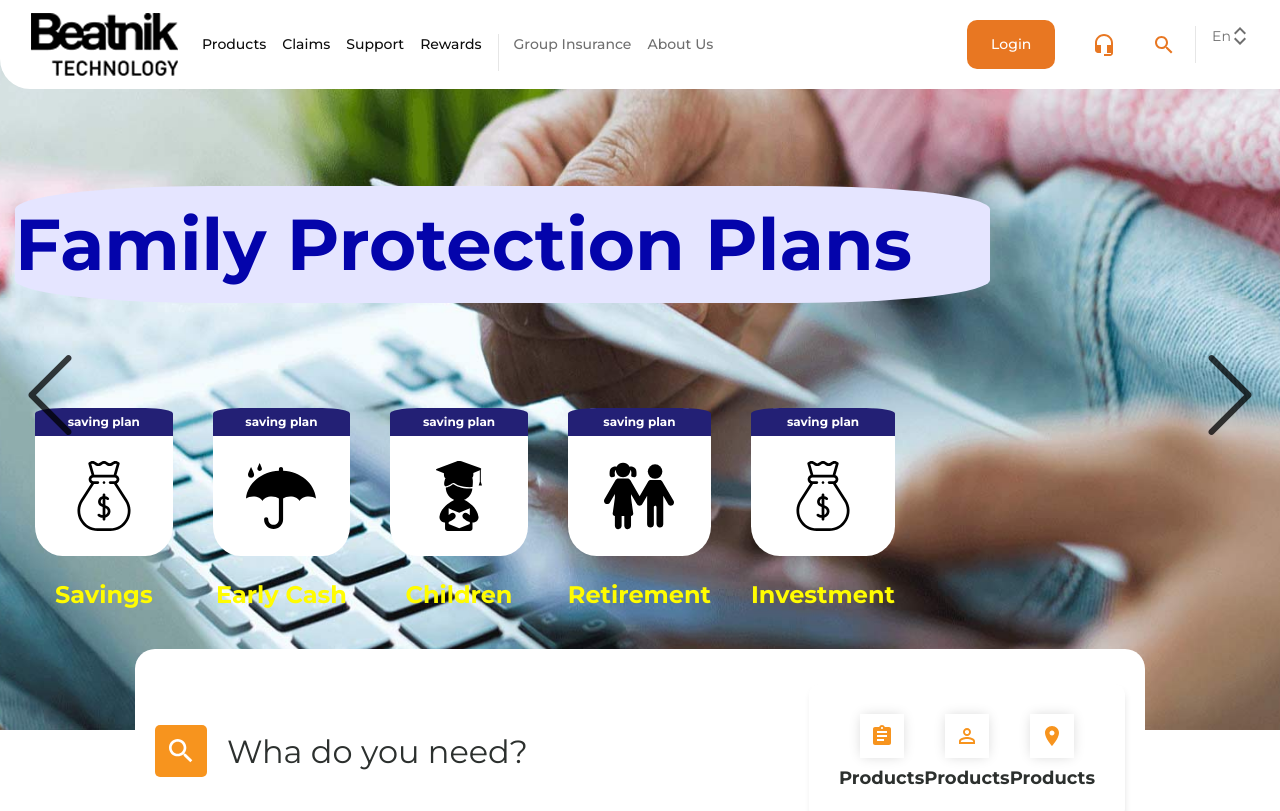
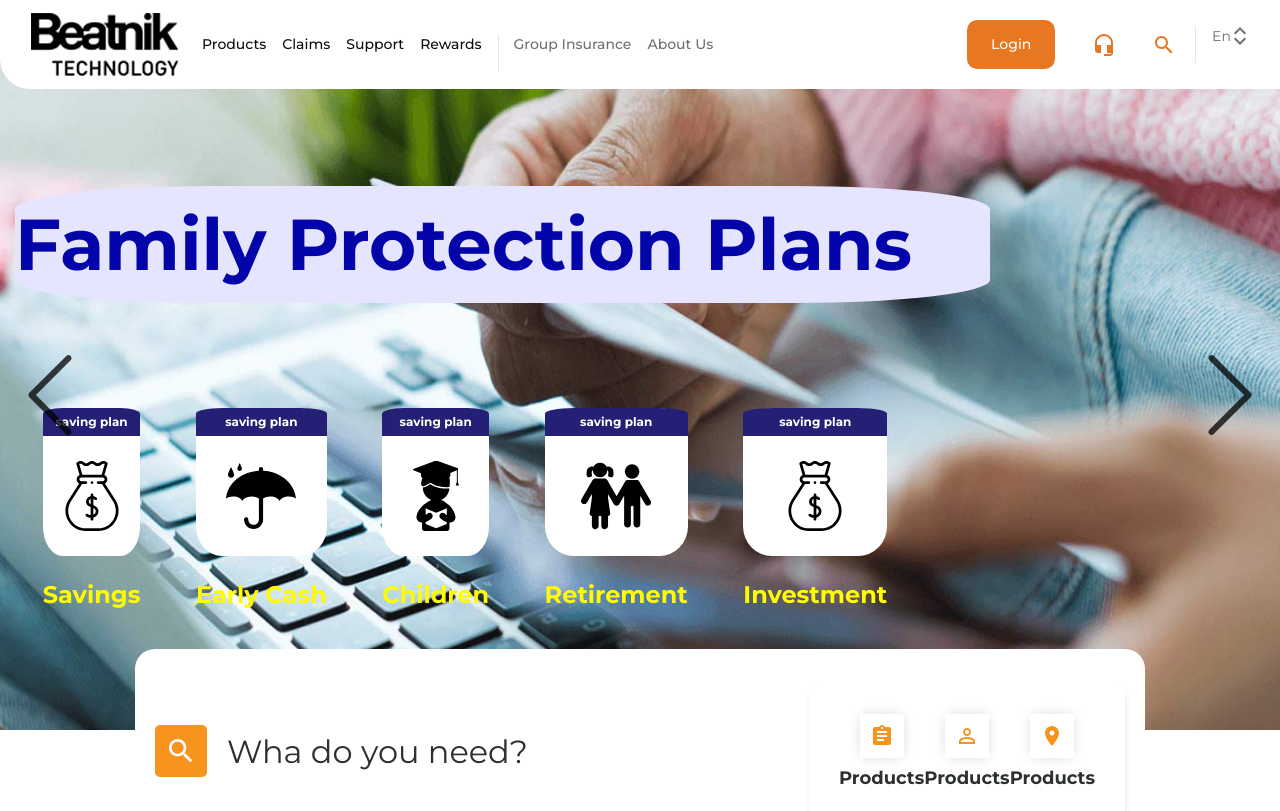
Before and after one commit to iamtheasad/beatnik-tech, a React (Create React App) app: page / in a window 1280 px wide. Shown: the top 811 px of the page. Built offline with nearby package versions, Linux system fonts and the light colour scheme.

Commit message:
banner issues fixed

```diff
--- a/src/assets/css/custom.css
+++ b/src/assets/css/custom.css
@@ -177,7 +177,7 @@ a.login {
 .protection_plan {
     display: flex;
     flex-direction: column;
-    width: 300px;
+    max-width: 300px;
     margin: 20px;
     text-align: center;
     flex-wrap: wrap;
```
